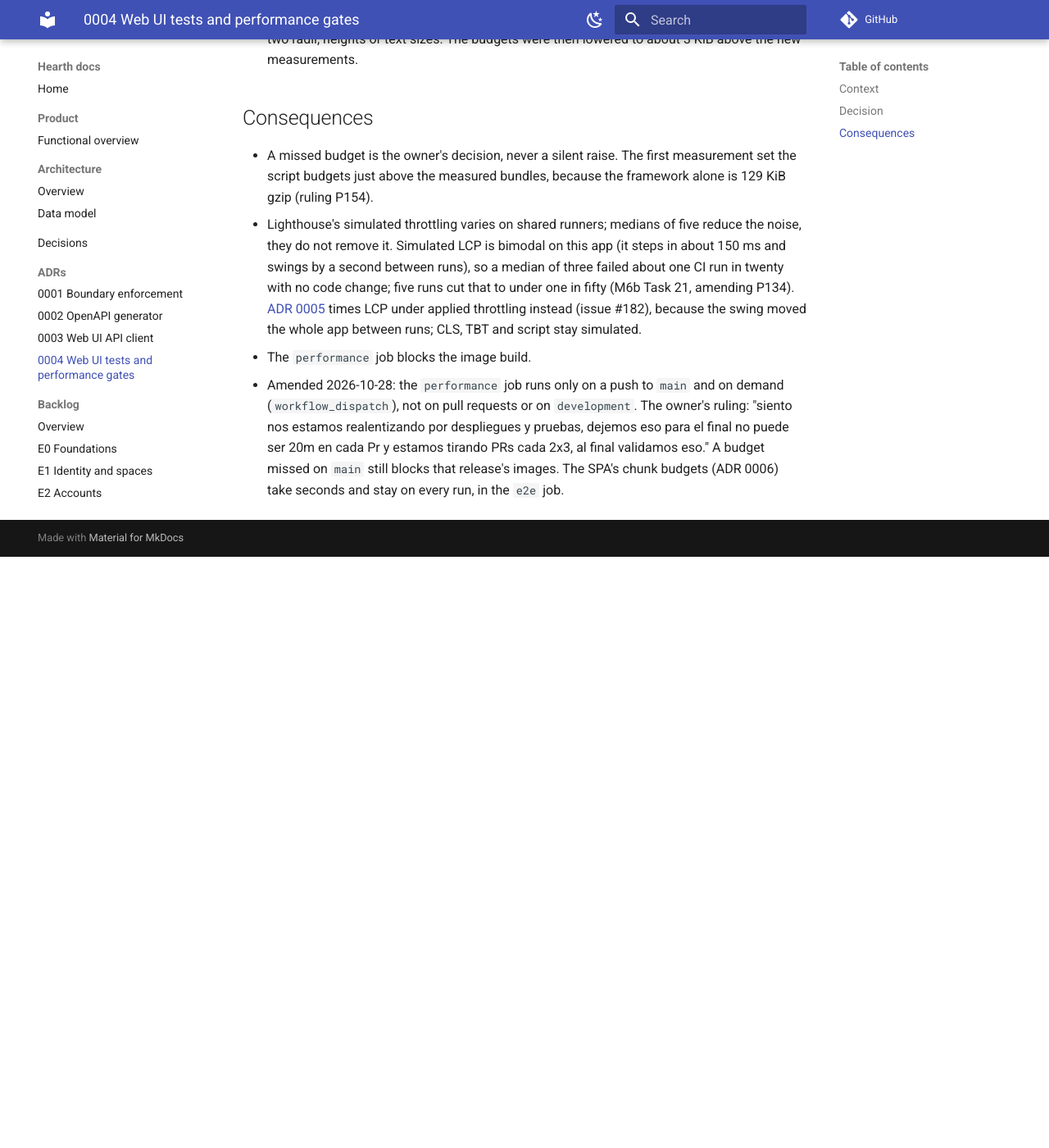
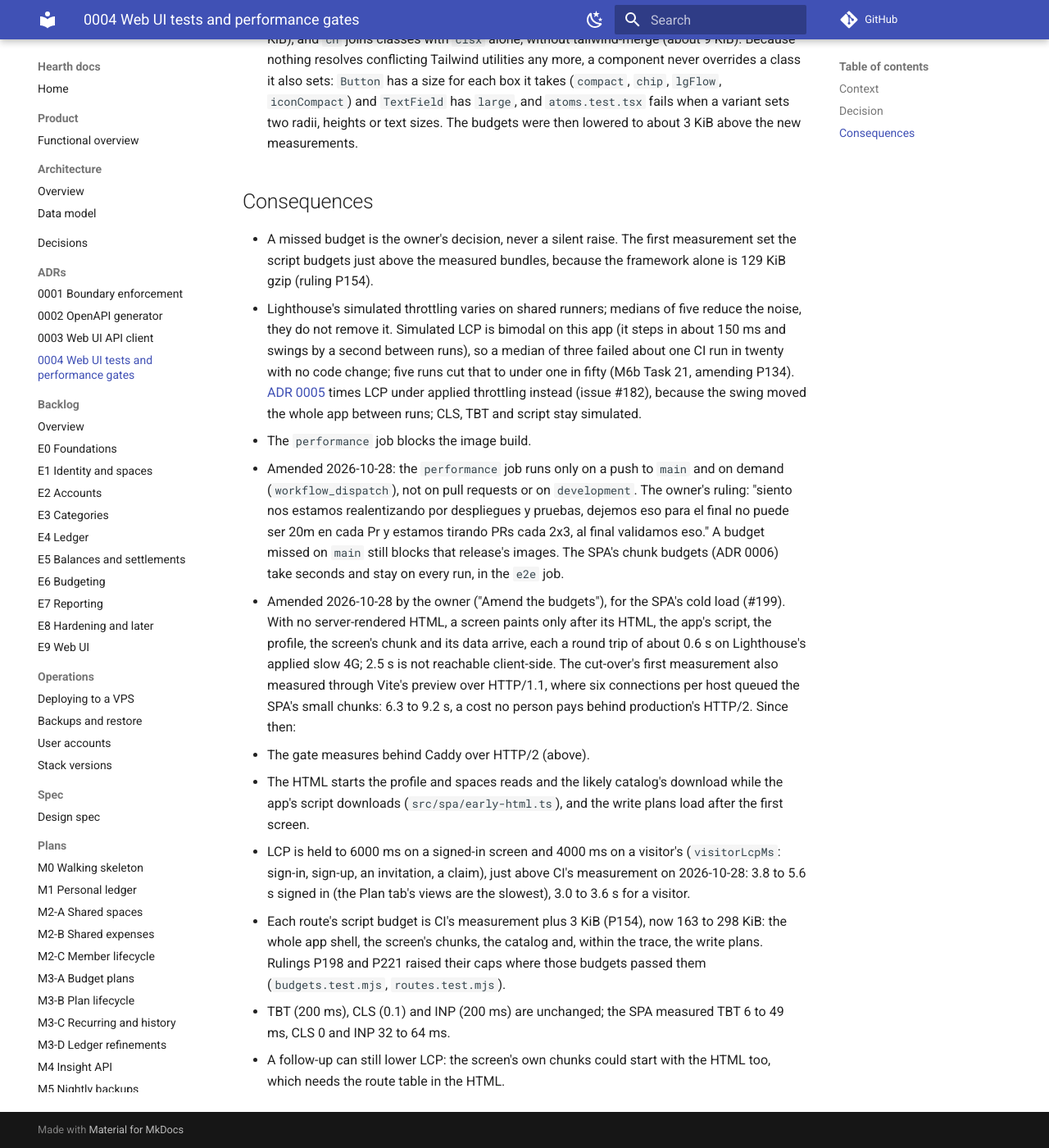
Before and after one commit to Facabore/Hearth, an MkDocs documentation site: the page built from docs/adr/0004-web-ui-testing-and-performance-gates.md, in a window 1280 px wide and 1400 px high, scrolled down 1610 px. Shown: the whole window at 82% size. Built offline with MkDocs 1.6.1 and Material for MkDocs 9.7.7, drawn with Linux system fonts in a browser that asks for light colours; comment, search, counter and statistics services are not loaded; before the commit the page ends 2289 px from its top, so only the background shows below that; some of the changed text lies outside the part shown.

Commit message:
perf(spa)!: the owner's cold-load budgets for the single-page app (Refs #199)
The owner amended ADR 0004's budgets for the SPA on 2026-10-28 ("Amend the
budgets"): a screen with no server-rendered HTML paints only after its HTML,
the app's script, the profile, the screen's chunk and its data, each a round
trip of about 0.6 s on Lighthouse's applied slow 4G, so 2.5 s is out of reach
client-side.

LCP is held to 6000 ms on a signed-in screen and 4000 ms on a visitor's,
just above CI's measurement behind Caddy over HTTP/2 (3.8-5.6 s and
3.0-3.6 s). Each route's script budget is that measurement plus 3 KiB (P154),
and rulings P198 and P221 raise their caps where the new budgets pass them.
TBT, CLS and INP are unchanged. ADR 0004 records the amendment, what moved the
numbers and the follow-up that can still lower them; ADR 0005 still applies.

BREAKING CHANGE: the Lighthouse LCP limit rises from 2500 ms to 6000 ms
(4000 ms on a visitor's screen) and the per-route script budgets rise to the
SPA's measurements, by the owner's decision.

```diff
--- a/docs/adr/0004-web-ui-testing-and-performance-gates.md
+++ b/docs/adr/0004-web-ui-testing-and-performance-gates.md
@@ -1,6 +1,6 @@
 # ADR 0004 — Web UI tests and performance gates
 
-- Status: Accepted (2026-10-20); amended 2026-10-28 by the SPA cut-over ([ADR 0006](0006-client-first-single-page-app.md), #199)
+- Status: Accepted (2026-10-20); amended 2026-10-28 by the SPA cut-over ([ADR 0006](0006-client-first-single-page-app.md), #199) and by the owner's cold-load budgets (below)
 - Stories: HU-E9-01, HU-E9-02, HU-E9-03, HU-E9-13 (rulings P132, P134)
 
 ## Context
@@ -11,11 +11,11 @@ The owner kept React and Next.js on one condition: the UI must be fast, with Cor
 
 - Components and containers run in a Vitest `ui` project on jsdom 30.1.2 with Testing Library and axe-core 4.13.0, contrast off (P132). jsdom over happy-dom: axe-core's ARIA and name computations are validated on jsdom, and Testing Library is mature on it.
 - `@e2e` scenarios run with Playwright 1.63.0 and playwright-bdd 9.2.1 against the single-page app's build and a disposable PostgreSQL. Since the cut-over (#199) every spec opens the SPA through Vite's preview, which serves the build at the root and proxies `/api/*` to the standalone API server as Caddy does in production; `@axe-core/playwright` 4.13.0 scans every screen in light and dark in real Chromium, contrast included.
-- Lighthouse 13.5.0's Node API measures each route of the SPA, through the same preview, five times with its mobile defaults and fails on the medians above LCP 2500 ms, CLS 0.1, TBT 200 ms or the route's script budget in `tests/performance/budgets.json`; a route without a budget fails (P134). `@lhci/cli` was not adopted: it has no hook for authenticated routes and a heavier dependency tree.
+- Lighthouse 13.5.0's Node API measures each route of the SPA five times with its mobile defaults and fails on the medians above LCP 2500 ms, CLS 0.1, TBT 200 ms or the route's script budget in `tests/performance/budgets.json`; a route without a budget fails (P134). `@lhci/cli` was not adopted: it has no hook for authenticated routes and a heavier dependency tree.
 - The e2e server, its database container's label and every spec read `E2E_PORT` (default 3100), so two worktrees can run e2e at once, each against its own build; the teardown removes only its own port's containers, and a server already on the port is reused only with `E2E_REUSE=1` (#140).
 - Screens that leave the happy path are tested where they can be reached. The SPA's not-found screen (an address that matches no route, a space or record the API does not find) is scanned by axe in light and dark and measured by `layout.spec.ts`, and so are Settings and New space inside a shared space and the home and Saldos links to the members. The SPA answers every app address with its shell, so an unknown address gets that screen with a 200 status; ruling N1's 404 status applies to the API and to unknown files, and the web image's smoke test in CI pins the latter. The error screens (an error boundary, the sign-in outage) need a failing API that the e2e server cannot produce, so Vitest and axe-core in jsdom cover them (N2).
 - INP is measured with `web-vitals` 6.2.3 over the record flow on a 4× slower CPU, because a Lighthouse navigation run has no interaction to measure.
-- The budgets are enforced on the SPA's build, which Vite's preview compresses with gzip as Caddy does in production. `pnpm spa:budget` also holds each route's chunks to `tests/performance/spa-budgets.json` on every run (ADR 0006). Two code choices keep a route from paying for screens it does not show: `package.json` declares `sideEffects: ["**/*.css"]` (a route's client bundle then holds only the modules it uses, not every client component a barrel file re-exports), and `Sheet` imports its Radix Dialog panel on first open.
+- The budgets are enforced on the SPA's build as production serves it: Lighthouse loads it from a Caddy container (`caddy:2.11.7-alpine`, `tests/performance/Caddyfile.perf`) over HTTPS and HTTP/2, with Caddy's local CA and the web image's handlers, compressed as Caddy compresses it; the e2e specs keep Vite's preview. `pnpm spa:budget` also holds each route's chunks to `tests/performance/spa-budgets.json` on every run (ADR 0006). Two code choices keep a route from paying for screens it does not show: `package.json` declares `sideEffects: ["**/*.css"]` (a route's client bundle then holds only the modules it uses, not every client component a barrel file re-exports), and `Sheet` imports its Radix Dialog panel on first open.
 - Two more cuts took about 18 KiB of script off every route (#141): the message catalogs are compiled at build time (next-intl's `precompile` then; since #199 `icu-minify` in `vite.spa.config.ts`), so the client ships its small formatter and not the ICU parser (about 9 KiB), and `cn` joins classes with `clsx` alone, without tailwind-merge (about 9 KiB). Because nothing resolves conflicting Tailwind utilities any more, a component never overrides a class it also sets: `Button` has a size for each box it takes (`compact`, `chip`, `lgFlow`, `iconCompact`) and `TextField` has `large`, and `atoms.test.tsx` fails when a variant sets two radii, heights or text sizes. The budgets were then lowered to about 3 KiB above the new measurements.
 
 ## Consequences
@@ -24,3 +24,10 @@ The owner kept React and Next.js on one condition: the UI must be fast, with Cor
 - Lighthouse's simulated throttling varies on shared runners; medians of five reduce the noise, they do not remove it. Simulated LCP is bimodal on this app (it steps in about 150 ms and swings by a second between runs), so a median of three failed about one CI run in twenty with no code change; five runs cut that to under one in fifty (M6b Task 21, amending P134). [ADR 0005](0005-measure-lcp-under-applied-throttling.md) times LCP under applied throttling instead (issue #182), because the swing moved the whole app between runs; CLS, TBT and script stay simulated.
 - The `performance` job blocks the image build.
 - Amended 2026-10-28: the `performance` job runs only on a push to `main` and on demand (`workflow_dispatch`), not on pull requests or on `development`. The owner's ruling: "siento nos estamos realentizando por despliegues y pruebas, dejemos eso para el final no puede ser 20m en cada Pr y estamos tirando PRs cada 2x3, al final validamos eso." A budget missed on `main` still blocks that release's images. The SPA's chunk budgets (ADR 0006) take seconds and stay on every run, in the `e2e` job.
+- Amended 2026-10-28 by the owner ("Amend the budgets"), for the SPA's cold load (#199). With no server-rendered HTML, a screen paints only after its HTML, the app's script, the profile, the screen's chunk and its data arrive, each a round trip of about 0.6 s on Lighthouse's applied slow 4G; 2.5 s is not reachable client-side. The cut-over's first measurement also measured through Vite's preview over HTTP/1.1, where six connections per host queued the SPA's small chunks: 6.3 to 9.2 s, a cost no person pays behind production's HTTP/2. Since then:
+  - The gate measures behind Caddy over HTTP/2 (above).
+  - The HTML starts the profile and spaces reads and the likely catalog's download while the app's script downloads (`src/spa/early-html.ts`), and the write plans load after the first screen.
+  - LCP is held to 6000 ms on a signed-in screen and 4000 ms on a visitor's (`visitorLcpMs`: sign-in, sign-up, an invitation, a claim), just above CI's measurement on 2026-10-28: 3.8 to 5.6 s signed in (the Plan tab's views are the slowest), 3.0 to 3.6 s for a visitor.
+  - Each route's script budget is CI's measurement plus 3 KiB (P154), now 163 to 298 KiB: the whole app shell, the screen's chunks, the catalog and, within the trace, the write plans. Rulings P198 and P221 raised their caps where those budgets passed them (`budgets.test.mjs`, `routes.test.mjs`).
+  - TBT (200 ms), CLS (0.1) and INP (200 ms) are unchanged; the SPA measured TBT 6 to 49 ms, CLS 0 and INP 32 to 64 ms.
+  - A follow-up can still lower LCP: the screen's own chunks could start with the HTML too, which needs the route table in the HTML.
```
Also changed, not shown: docs/adr/0005-measure-lcp-under-applied-throttling.md (+1 -1 lines), 3 other files.
